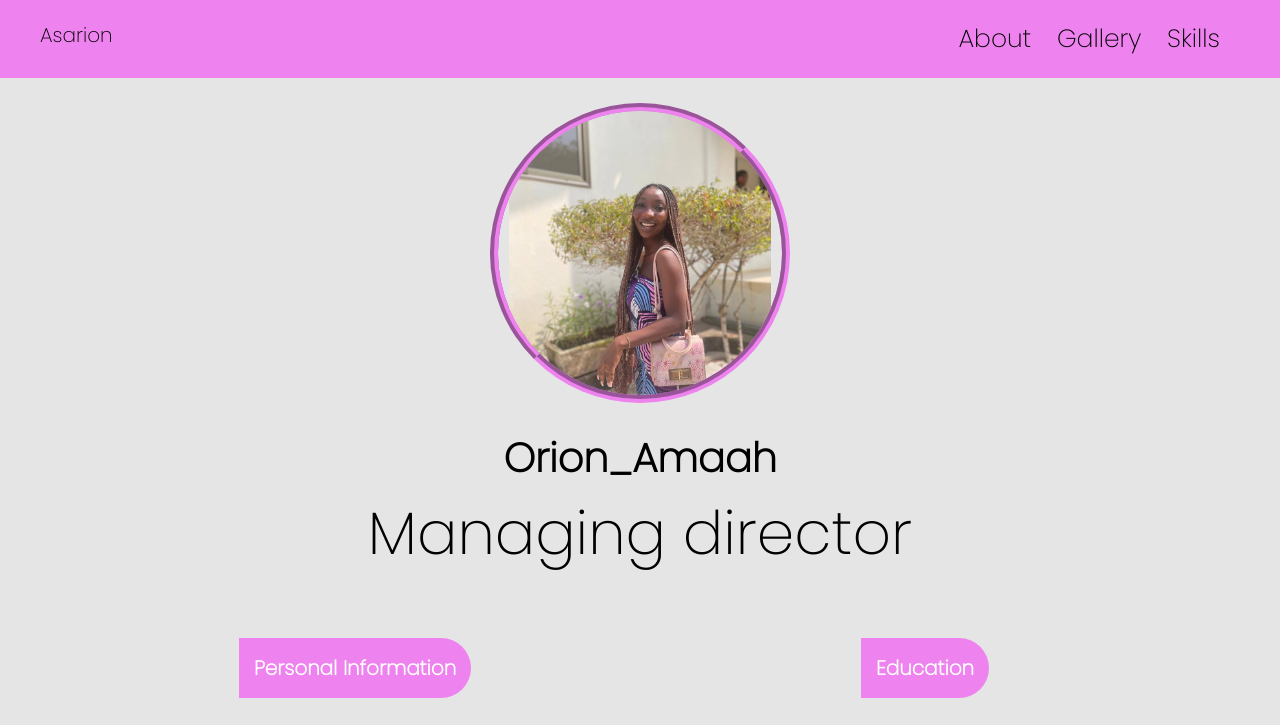
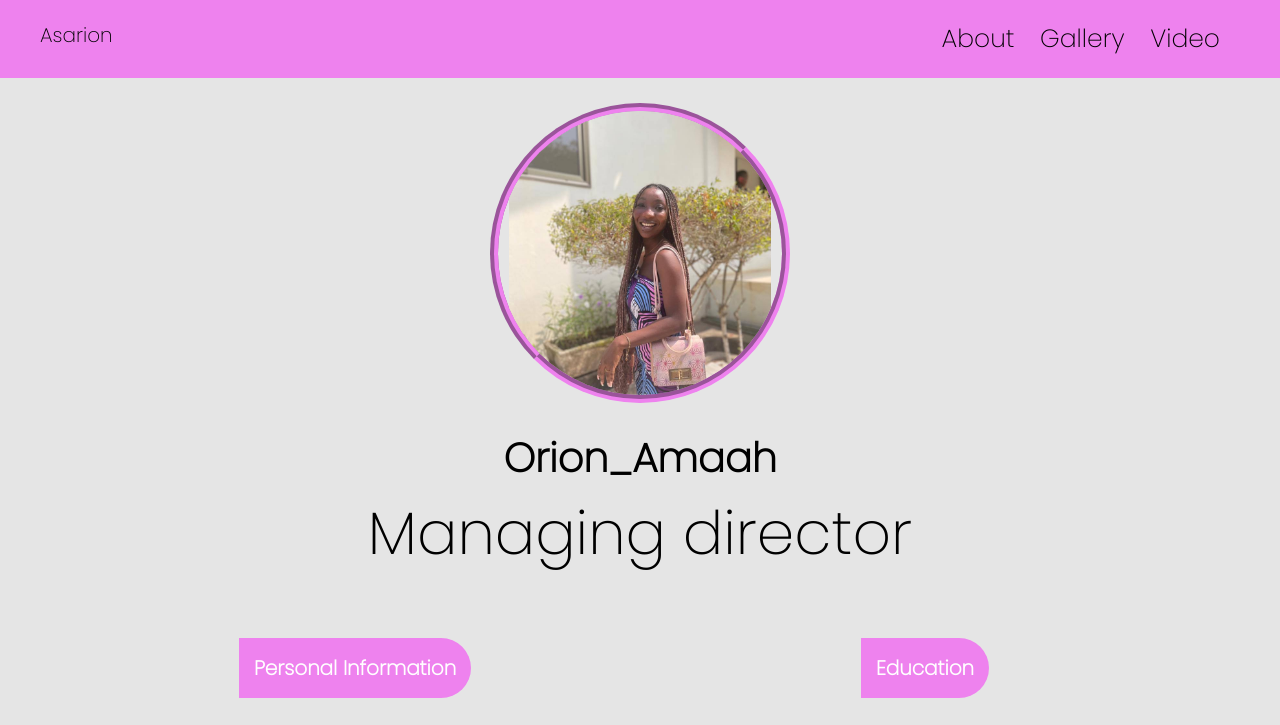
Before and after one commit to Asamoah4284/Orion-s-Resume, a plain HTML site: page index.html in a window 1280 px wide. Shown: the top 725 px of the page. Drawn offline with Linux system fonts and the light colour scheme.

Commit message:
second commit

```diff
--- a/index.html
+++ b/index.html
@@ -18,7 +18,7 @@
       <nav>
         <a href="#About">About</a>
         <a href="next.html">Gallery</a>
-        <a href="#Skills">Skills</a>
+        <a href="video.html">Video</a>
       </nav>
     </header>
     <div class="container">
```
